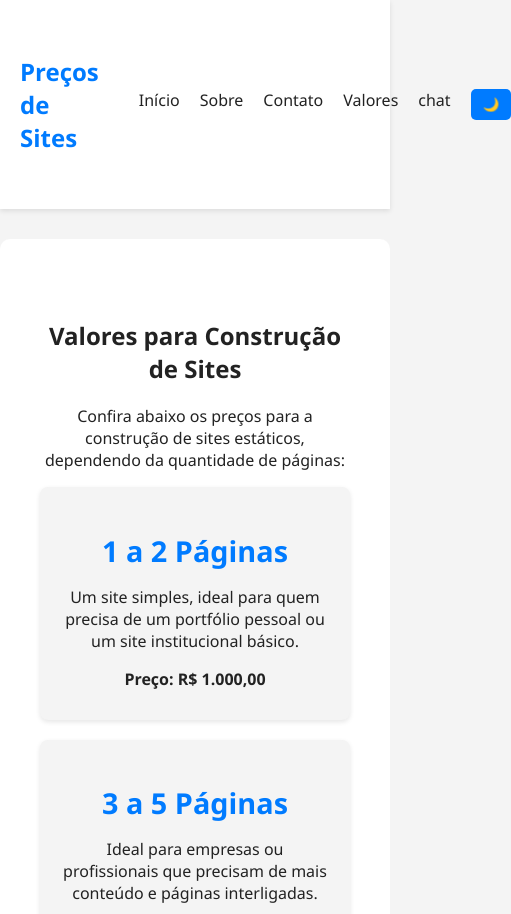
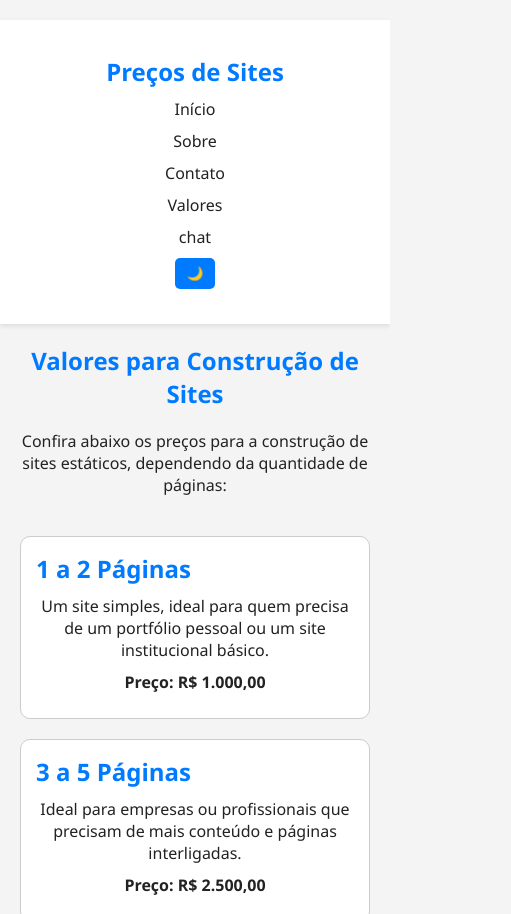
Before and after one commit to allan-max/landing-page, a plain HTML site: page paginas/valores.html in a window 390 px wide. Shown: the top 914 px of the page, 511 px wide, since content can reach past the window. Drawn offline with Linux system fonts and the light colour scheme.

Commit message:
Add files via upload

```diff
--- a/css/tabela.css
+++ b/css/tabela.css
@@ -2,63 +2,76 @@
     --bg: #f4f4f4;
     --text: #222;
     --primary: #007bff;
-    --table-header: #f2f2f2;
-    --table-border: #333;
-    --button-bg: #007bff;
-    --button-text: #fff;
+    --card-bg: #fff;
+    --button-color: #fff;
+    --border-color: #333;
 }
 
 body.dark {
     --bg: #121212;
     --text: #e0e0e0;
-    --table-header: #1f1f1f;
-    --table-border: #555;
-    --button-bg: #4dabf7;
-    --button-text: #fff;
+    --primary: #4dabf7;
+    --card-bg: #1f1f1f;
+    --button-color: #fff;
+    --border-color: #888;
+}
+
+* {
+    margin: 0;
+    padding: 0;
+    box-sizing: border-box;
 }
 
 body {
     background-color: var(--bg);
     color: var(--text);
-    font-family: Arial, sans-serif;
-    margin: 0;
-    padding: 0;
-    transition: background-color 0.3s ease, color 0.3s ease;
+    font-family: 'Segoe UI', sans-serif;
+    transition: background-color 0.3s, color 0.3s;
+    padding: 20px;
+}
+
+h2 {
+    text-align: center;
+    margin-bottom: 20px;
 }
 
 table {
-    width: 60%;
+    width: 90%;
+    max-width: 800px;
     border-collapse: collapse;
-    margin: 20px auto;
-    background-color: var(--bg);
-    color: var(--text);
+    margin: 0 auto 30px;
+    background-color: var(--card-bg);
+    box-shadow: 0 0 10px rgba(0, 0, 0, 0.1);
 }
 
 th, td {
-    border: 1px solid var(--table-border);
-    padding: 8px 12px;
+    border: 1px solid var(--border-color);
+    padding: 12px 16px;
     text-align: center;
 }
 
 th {
-    background-color: var(--table-header);
+    background-color: var(--primary);
+    color: white;
 }
 
 a {
     display: flex;
     justify-content: center;
     margin-top: 20px;
+    text-decoration: none;
 }
 
 button {
-    width: 100px;
+    width: 120px;
     height: 40px;
     border-radius: 20px;
+    background-color: var(--primary);
+    color: white;
     border: none;
-    background-color: var(--button-bg);
-    color: var(--button-text);
+    font-weight: bold;
     cursor: pointer;
-    transition: background-color 0.3s ease;
+    transition: background-color 0.3s;
 }
 
 button:hover {
@@ -66,9 +79,18 @@ button:hover {
 }
 
 .btn-theme {
+    background: var(--primary);
+    color: var(--button-color);
+    border: none;
+    padding: 8px 14px;
     border-radius: 5px;
-    padding: 8px 12px;
-    font-size: 18px;
-    background-color: var(--button-bg);
-    color: var(--button-text);
+    cursor: pointer;
+    transition: background 0.3s;
 }
+
+/* Responsivo */
+@media (max-width: 600px) {
+    table {
+        width: 100%;
+        font-size: 0.9rem
+}}
--- a/css/valores.css
+++ b/css/valores.css
@@ -4,8 +4,7 @@
     --primary: #007bff;
     --card-bg: #fff;
     --button-color: #fff;
-    --footer-bg: #333;
-    --footer-text: #fff;
+    --border: #ccc;
   }
 
   body.dark {
@@ -14,17 +13,21 @@ body.dark {
     --primary: #4dabf7;
     --card-bg: #1f1f1f;
     --button-color: #fff;
-    --footer-bg: #333;
-    --footer-text: #fff;
+    --border: #444;
+  }
+
+  * {
+    margin: 0;
+    padding: 0;
+    box-sizing: border-box;
   }
 
   body {
+    font-family: 'Segoe UI', sans-serif;
     background-color: var(--bg);
     color: var(--text);
-    font-family: 'Segoe UI', sans-serif;
-    margin: 0;
-    padding: 0;
     transition: background-color 0.3s ease, color 0.3s ease;
+    padding: 20px 0;
   }
 
   .container {
@@ -36,13 +39,14 @@ body {
   .navbar {
     background-color: var(--card-bg);
     padding: 15px 0;
-    box-shadow: 0 2px 5px rgba(0, 0, 0, 0.1);
+    box-shadow: 0 2px 5px rgba(0,0,0,0.1);
   }
 
   .nav-container {
     display: flex;
     align-items: center;
     justify-content: space-between;
+    flex-wrap: wrap;
   }
 
   .logo {
@@ -51,9 +55,11 @@ body {
   }
 
   .nav-links {
+    display: flex;
     list-style: none;
-    display: flex;
+    align-items: center;
     gap: 20px;
+    flex-wrap: wrap;
   }
 
   .nav-links a {
@@ -66,78 +72,72 @@ body {
     color: var(--primary);
   }
 
-.hero {
-    text-align: center;
-    padding: 60px 20px;
-}
-
-.btn {
+  .btn-theme {
     background-color: var(--primary);
-    color: var(--button-color);
-    padding: 12px 20px;
-    text-decoration: none;
-    border-radius: 5px;
-    display: inline-block;
-    margin-top: 15px;
-    transition: background-color 0.3s ease;
-}
-
-.btn:hover {
-    background-color: #0056b3;
-}
-
-.sobre {
-    padding: 40px 20px;
-    background-color: var(--card-bg);
-    border-radius: 10px;
-    margin-top: 30px;
-}
-
-footer {
-    background-color: var(--footer-bg);
-    color: var(--footer-text);
-    text-align: center;
-    padding: 20px;
-    margin-top: 40px;
-}
-
-.btn-theme {
-    background: var(--primary);
     color: var(--button-color);
     border: none;
     padding: 8px 12px;
     border-radius: 5px;
     cursor: pointer;
-    transition: background 0.3s;
   }
 
-.btn-theme:hover {
-    background-color: #0056b3;
+  .pricing h1 {
+    text-align: center;
+    margin-bottom: 20px;
+    color: var(--primary);
   }
 
-.pricing {
-    padding: 40px 20px;
-    background-color: var(--card-bg);
-    border-radius: 10px;
-    margin-top: 30px;
+  .pricing p {
     text-align: center;
+    margin-bottom: 40px;
   }
 
   .price-card {
-    background-color: var(--bg);
-    border-radius: 8px;
+    background-color: var(--card-bg);
+    border: 1px solid var(--border);
     padding: 20px;
     margin-bottom: 20px;
-    box-shadow: 0 2px 5px rgba(0, 0, 0, 0.1);
+    border-radius: 10px;
+    transition: transform 0.3s ease;
+  }
+
+  .price-card:hover {
+    transform: scale(1.02);
+    box-shadow: 0 4px 12px rgba(0,0,0,0.1);
   }
 
   .price-card h2 {
     color: var(--primary);
-    font-size: 1.8em;
     margin-bottom: 10px;
   }
 
   .price-card p {
     margin-bottom: 10px;
+  }
+
+  footer {
+    text-align: center;
+    padding: 20px;
+    font-size: 14px;
+    background-color: var(--card-bg);
     color: var(--text);
+    margin-top: 30px;
   }
+
+  /* Responsivo */
+  @media (max-width: 768px) {
+    .nav-container {
+      flex-direction: column;
+      align-items: center;
+    }
+
+    .nav-links {
+      flex-direction: column;
+      gap: 10px;
+      margin-top: 10px;
+    }
+
+    .price-card {
+      padding: 15px;
+    }
+  }
--- a/style.css
+++ b/style.css
@@ -171,3 +171,105 @@ footer {
 .music-player button:hover {
     background-color: #0056b3;
 }
+
+/* Responsividade básica */
+
+@media (max-width: 1024px) {
+    .nav-container {
+        flex-direction: column;
+        align-items: center;
+        gap: 10px;
+    }
+
+    .nav-links {
+        flex-direction: column;
+        align-items: center;
+        gap: 10px;
+    }
+
+    .hero-content h1 {
+        font-size: 2rem;
+    }
+
+    .hero-content p {
+        font-size: 1.1rem;
+    }
+
+    .btn {
+        padding: 10px 18px;
+        font-size: 0.9rem;
+    }
+}
+
+@media (max-width: 768px) {
+    .hero {
+        padding: 40px 20px;
+    }
+
+    .hero-content h1 {
+        font-size: 1.8rem;
+    }
+
+    .hero-content p {
+        font-size: 1rem;
+    }
+
+    .logo {
+        font-size: 1.5rem;
+    }
+
+    .container {
+        padding: 15px;
+    }
+
+    .video-bg iframe {
+        width: 177.77vh;
+        height: 100vh;
+    }
+}
+
+@media (max-width: 480px) {
+    .hero-content h1 {
+        font-size: 1.4rem;
+    }
+
+    .hero-content p {
+        font-size: 0.9rem;
+    }
+
+    .nav-links {
+        flex-direction: column;
+        gap: 5px;
+    }
+
+    .nav-links li {
+        margin: 5px 0;
+    }
+
+    .btn-theme {
+        margin-top: 10px;
+    }
+
+    .music-player {
+        bottom: 10px;
+        right: 10px;
+        transform: scale(0.85);
+    }
+}
+* {
+    margin: 0;
+    padding: 0;
+    box-sizing: border-box;
+}
+
+html {
+    scroll-behavior: smooth;
+}
+
+body {
+    font-family: 'Segoe UI', sans-serif;
+    background-color: var(--bg);
+    color: var(--text);
+    line-height: 1.6;
+    transition: background-color 0.3s ease, color 0.3s ease;
+}
```
Lines whose indentation alone changed are shown as unchanged.
